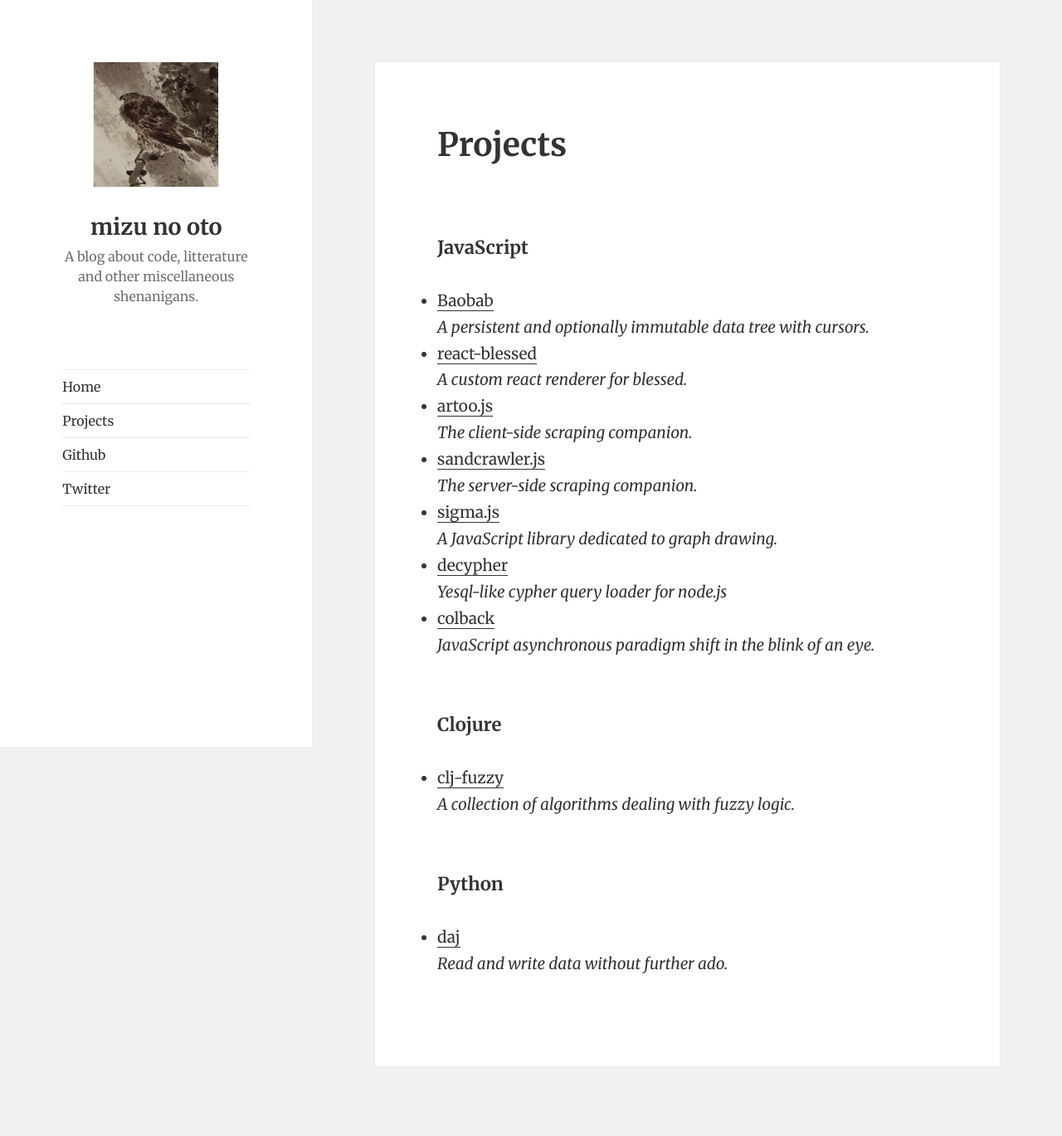
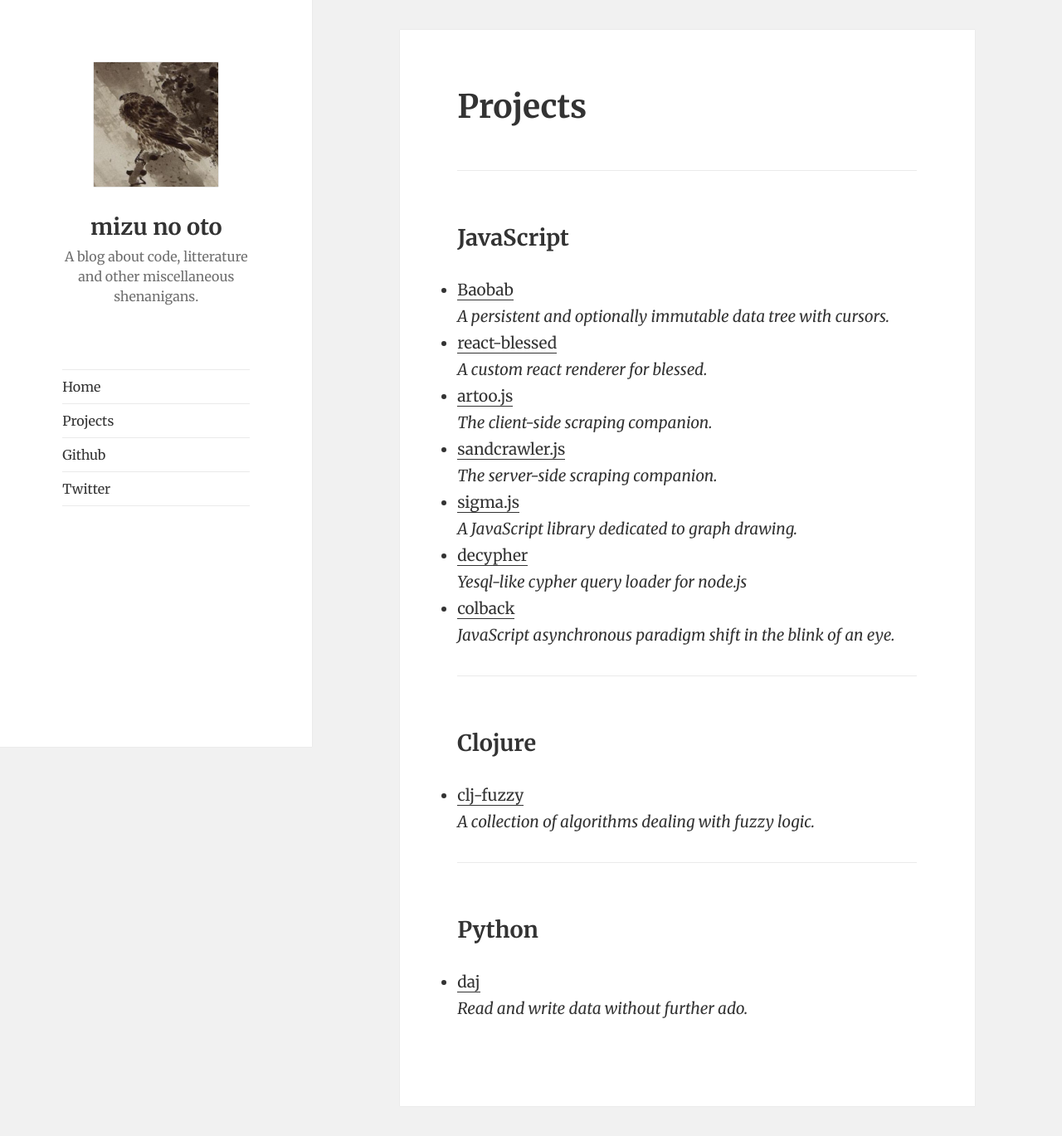
Before and after one commit to Yomguithereal/yomguithereal.github.io, a Jekyll site: the page built from projects.md, in a window 1280 px wide. Shown: the whole page at 83% size. Built offline with Jekyll 4.4.1, drawn with Linux system fonts in a browser that asks for light colours; Markdown is read by kramdown in place of the engine named in the settings.

Commit message:
Style improvements

```diff
--- a/css/custom.css
+++ b/css/custom.css
@@ -1,6 +1,19 @@
 /* Some addenda */
 h2 {
   margin-bottom: 20px !important;
+}
+
+code {
+  background-color: rgba(0,0,0,0.04);
+  padding: 0.2em;
+}
+
+pre code {
+  background: none;
+}
+
+#main {
+  padding: 4%;
 }
 
 .bird {
--- a/projects.md
+++ b/projects.md
@@ -4,7 +4,9 @@ title: Projects
 permalink: projects/index.html
 ---
 
-#### JavaScript
+---
+
+### JavaScript
 * [Baobab](https://github.com/Yomguithereal/baobab) <br> *A persistent and optionally immutable data tree with cursors.*
 * [react-blessed](https://github.com/Yomguithereal/react-blessed) <br> *A custom react renderer for blessed.*
 * [artoo.js](http://medialab.github.io/artoo/) <br> *The client-side scraping companion.*
@@ -13,10 +15,14 @@ permalink: projects/index.html
 * [decypher](https://github.com/Yomguithereal/decypher) <br> *Yesql-like cypher query loader for node.js*
 * [colback](http://yomguithereal.github.io/colback/) <br> *JavaScript asynchronous paradigm shift in the blink of an eye.*
 
-#### Clojure
+---
+
+### Clojure
 
 * [clj-fuzzy](http://yomguithereal.github.io/clj-fuzzy/) <br> *A collection of algorithms dealing with fuzzy logic.*
 
-#### Python
+---
+
+### Python
 
 * [daj](https://github.com/Yomguithereal/python-daj) <br> *Read and write data without further ado.*
```
